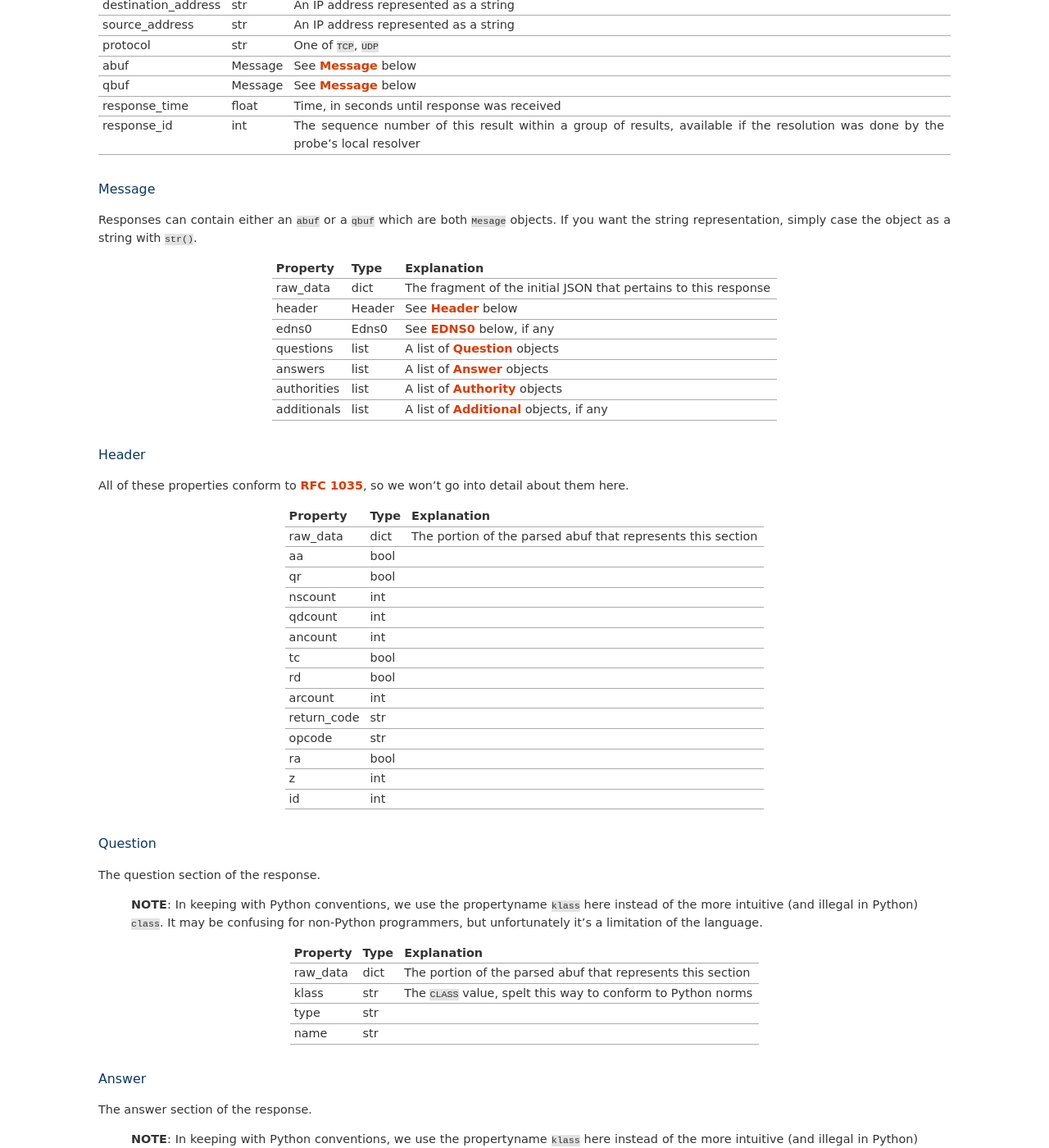
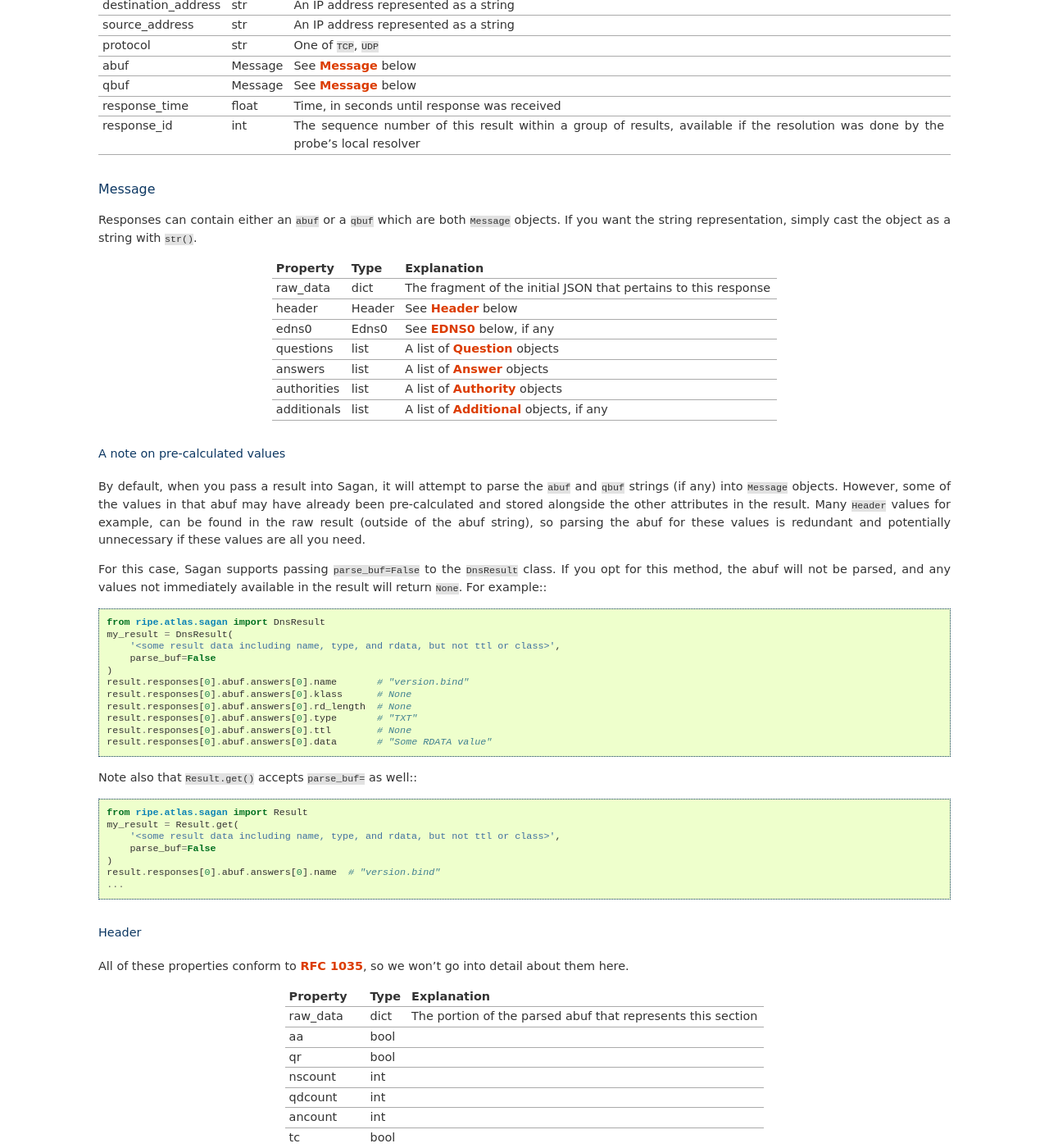
Before and after one commit to RIPE-NCC/ripe-atlas-sagan, a Sphinx documentation site: the page built from docs/types.rst, in a window 1280 px wide and 1400 px high, scrolled down 3056 px. Shown: the whole window at 82% size. Built offline with Sphinx 7.4.7, drawn with Linux system fonts in a browser that asks for light colours.

Commit message:
Added some explanation for the new support of pre-calculated values

```diff
--- a/docs/types.rst
+++ b/docs/types.rst
@@ -216,8 +216,8 @@ response_id            int       The sequence number of this result within a gro
 Message
 -------
 
-Responses can contain either an ``abuf`` or a ``qbuf`` which are both ``Mesage``
-objects.  If you want the string representation, simply case the object as a
+Responses can contain either an ``abuf`` or a ``qbuf`` which are both ``Message``
+objects.  If you want the string representation, simply cast the object as a
 string with ``str()``.
 
 =====================  ========  ===================================================================================
@@ -232,11 +232,51 @@ authorities            list      A list of :ref:`dns-authority` objects
 additionals            list      A list of :ref:`dns-additional` objects, if any
 =====================  ========  ===================================================================================
 
+.. _dns-message-precalculatedvalues:
+
+A note on pre-calculated values
+~~~~~~~~~~~~~~~~~~~~~~~~~~~~~~~
+
+By default, when you pass a result into Sagan, it will attempt to parse the
+``abuf`` and ``qbuf`` strings (if any) into ``Message`` objects.  However, some
+of the values in that abuf may have already been pre-calculated and stored
+alongside the other attributes in the result.  Many ``Header`` values for
+example, can be found in the raw result (outside of the abuf string), so parsing
+the abuf for these values is redundant and potentially unnecessary if these
+values are all you need.
+
+For this case, Sagan supports passing ``parse_buf=False`` to the ``DnsResult``
+class.  If you opt for this method, the abuf will not be parsed, and any values
+not immediately available in the result will return ``None``.  For example:::
+
+
+    from ripe.atlas.sagan import DnsResult
+    my_result = DnsResult(
+        '<some result data including name, type, and rdata, but not ttl or class>',
+        parse_buf=False
+    )
+    result.responses[0].abuf.answers[0].name       # "version.bind"
+    result.responses[0].abuf.answers[0].klass      # None
+    result.responses[0].abuf.answers[0].rd_length  # None
+    result.responses[0].abuf.answers[0].type       # "TXT"
+    result.responses[0].abuf.answers[0].ttl        # None
+    result.responses[0].abuf.answers[0].data       # "Some RDATA value"
+
+Note also that ``Result.get()`` accepts ``parse_buf=`` as well:::
+
+    from ripe.atlas.sagan import Result
+    my_result = Result.get(
+        '<some result data including name, type, and rdata, but not ttl or class>',
+        parse_buf=False
+    )
+    result.responses[0].abuf.answers[0].name  # "version.bind"
+    ...
+
 
 .. _dns-header:
 
 Header
-------
+~~~~~~
 
 All of these properties conform to `RFC 1035`_, so we won't go into detail about
 them here.
@@ -266,7 +306,7 @@ id                     int
 .. _dns-question:
 
 Question
---------
+~~~~~~~~
 
 The question section of the response.
 
@@ -288,7 +328,7 @@ name                   str
 .. _dns-answer:
 
 Answer
-------
+~~~~~~
 
 The answer section of the response.
 
@@ -313,7 +353,7 @@ rd_length              int
 .. _dns-authority:
 
 Authority
----------
+~~~~~~~~~
 
 The authority section of the response.
 
@@ -338,7 +378,7 @@ rd_length              int
 .. _dns-additional:
 
 Additional
-----------
+~~~~~~~~~~
 
 The optional additional section of the response.
 
@@ -363,7 +403,7 @@ rd_length              int
 .. _dns-edns0:
 
 EDNS0
------
+~~~~~
 
 The optional EDNS0 section of the response.
 
@@ -384,7 +424,7 @@ options                list      A list of :ref:`dns-edns0-option` objects
 .. _dns-edns0-option:
 
 Option
-------
+......
 
 =====================  ========  ===================================================================================
 Property               Type      Explanation
```
Also changed, not shown: README.md (+3 -1 lines), 1 other file.
